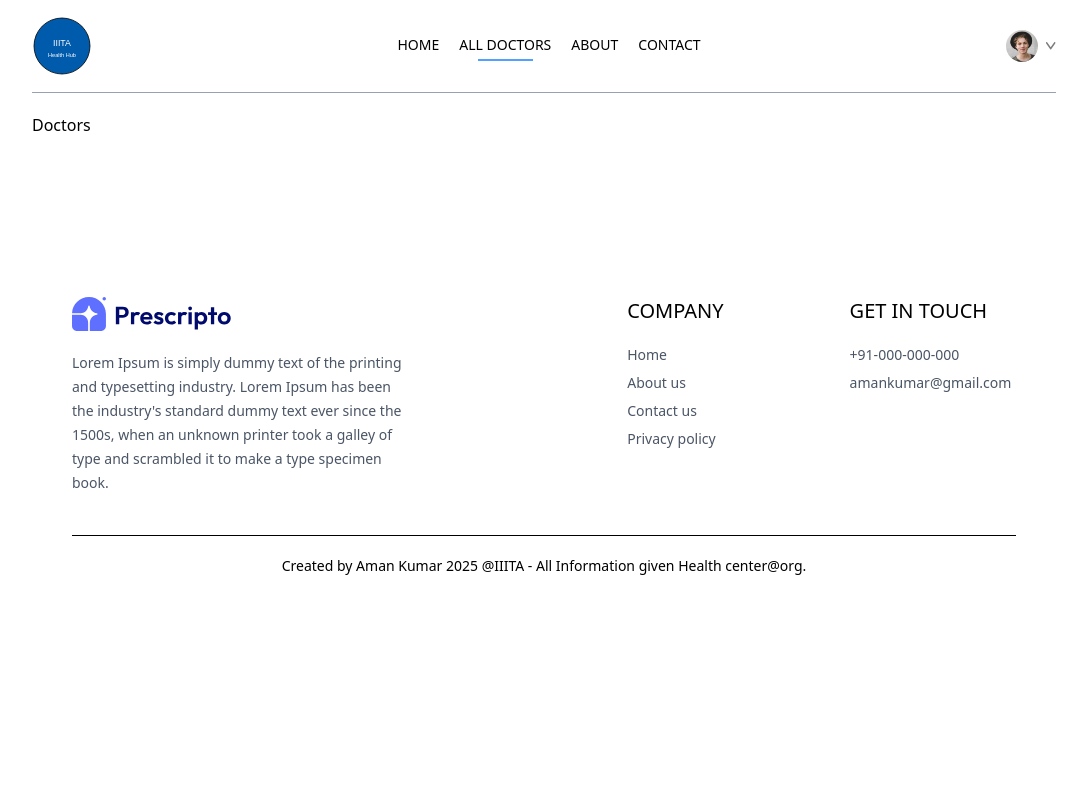
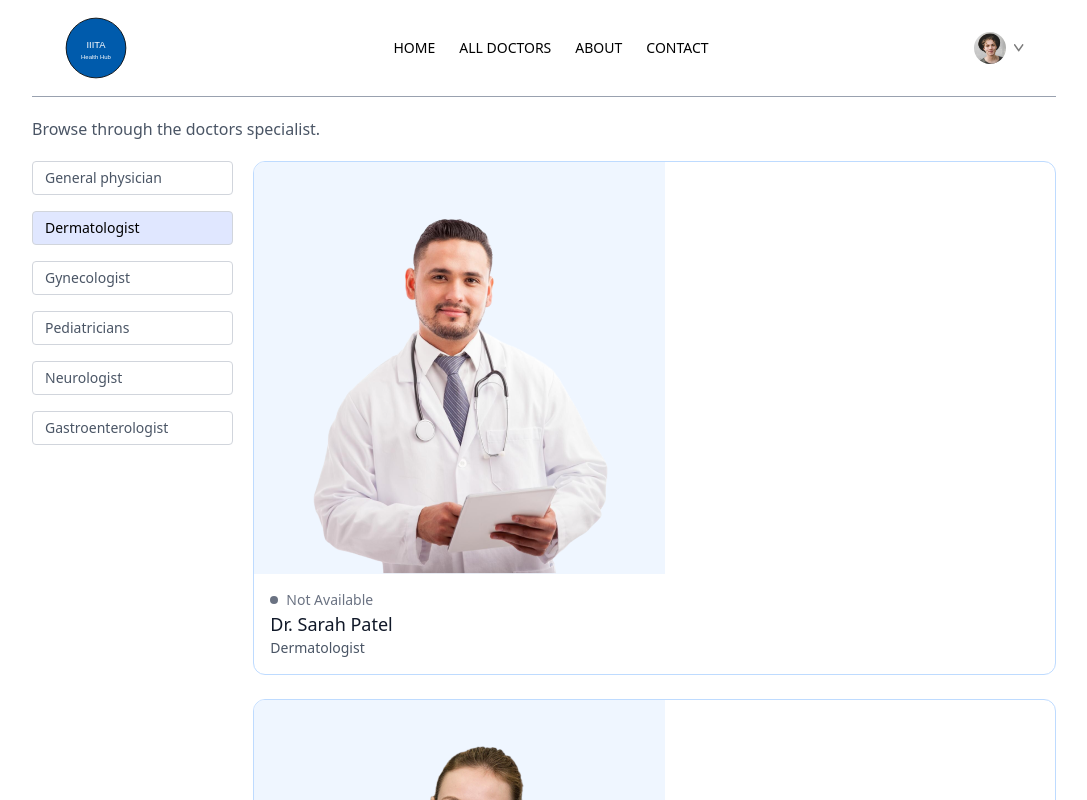
Before and after one commit to Amankumar8756/IIITA_Health_Hub, a React (Vite) app in the folder frontend2/: page /doctors/Dermatologist in a window 1280 px wide. Shown: the top 800 px of the page, without its empty margins (96-1183 px from the left). Built offline with nearby package versions, Linux system fonts and the light colour scheme.

Commit message:
Appointmen-carryon

```diff
--- a/frontend2/src/App.jsx
+++ b/frontend2/src/App.jsx
@@ -17,13 +17,13 @@ const App = () => {
       <Navbar />
       <Routes>
          <Route path='/' element={<Home />}/>
-          <Route path='/doctors/:speciality' element={<Doctors />}/>
+         <Route path="/doctors/:speciality" element={<Doctors />} />
           <Route path='/about' element={<About />}/>
           <Route path='/contact' element={<Contact />}/>
           <Route path='/login' element={<Login/>}/>
           <Route path='/myprofile' element={<Myprofile/>}/>
           <Route path='/my-appointments' element={<MyAppointment />}/>
-          <Route path='/appointment' element={<Appoinment />}/>
+          <Route path='/appointment/:id' element={<Appoinment />}/>
       </Routes>
       <Footer />
 
--- a/frontend2/src/components/navbar.jsx
+++ b/frontend2/src/components/navbar.jsx
@@ -1,64 +1,105 @@
-import { NavLink, useNavigate } from "react-router-dom";
+import React, { useState } from "react";
+import { useNavigate } from "react-router-dom";
 import { assets } from "../assets/assets";
-import React, { useState } from "react";
-import Appoinment from "../pages/Appoinment";
 
 const Navbar = () => {
   const navigate = useNavigate();
   const [showMenu, setShowMenu] = useState(false);
   const [token, setToken] = useState(true);
 
+  const navItems = [
+    { name: "HOME", path: "/" },
+    { name: "ALL DOCTORS", path: "/doctors/:speciality" },
+    { name: "ABOUT", path: "/about" },
+    { name: "CONTACT", path: "/contact" },
+  ];
+
   return (
-    <div className="flex items-center justify-between text-sm py-4 mb-5 border-b border-b-gray-400">
-      <img className="w-15 cursor-pointer" src={assets.aman} alt="" />
+    <div className="relative">
+      <div className="flex items-center justify-between text-sm py-4 mb-5 border-b border-b-gray-400 px-4 md:px-8">
+        <img
+          onClick={() => navigate("/")}
+          className="w-16 cursor-pointer"
+          src={assets.aman}
+          alt="Logo"
+        />
 
-      <ul className="hidden md:flex items-start gap-5 font-medium">
-        <NavLink to="/">
-          <li className="py-1">HOME</li>
-          <hr className="border-none outline-none h-0.5 bg-blue-400 w-3/5 m-auto hidden" />
-        </NavLink>
+        {/* Hamburger Icon for small screens */}
+        <div className="md:hidden">
+          <button onClick={() => setShowMenu(!showMenu)}>
+            <img className="w-6" src={assets.menu_icon} alt="menu icon" />
+          </button>
+        </div>
 
-        <NavLink to="/doctors">
-          <li className="py-1">ALL DOCTORS</li>
-          <hr className="border-none outline-none h-0.5 bg-blue-400 w-3/5 m-auto hidden" />
-        </NavLink>
-
-        <NavLink to="/about">
-          <li className="py-1">ABOUT</li>
-          <hr className="border-none outline-none h-0.5  bg-blue-400 w-3/5 m-auto hidden" />
-        </NavLink>
-
-        <NavLink to="/contact">
-          <li className="py-1">CONTACT</li>
-          <hr className="border-none outline-none h-0.5 bg-blue-400 w-3/5 m-auto hidden" />
-        </NavLink>
+        {/* Desktop Menu */}
+        <ul className="hidden md:flex items-center gap-6 font-medium">
+          {navItems.map((item, index) => (
+            <li
+              key={index}
+              className="cursor-pointer hover:text-blue-600 py-1"
+              onClick={() => navigate(item.path)}
+            >
+              {item.name}
+            </li>
+          ))}
         </ul>
 
-      <div className="flex">
+        {/* Profile / Auth Button - Desktop Only */}
+        <div className="hidden md:flex items-center">
           {token ? (
             <div className="flex items-center gap-2 cursor-pointer group relative">
-            <img className="w-8 rounded-full" src={assets.profile_pic} alt="" />
-            <img className="w-2.5" src={assets.dropdown_icon} alt="" />
-            <div className='absolute top-0 right-0 pt-14 text-base font-medium text-gray-600 z-20 hidden group-hover:block'>
-              <div>
-                <p onClick={()=>navigate( 'my-profile')} className="hover:text-black cursor-pointer">My Profile</p>
-                <p  onClick={()=>navigate('my-appoinments')} className="hover:text-black cursor-pointer">
-                  MyAppointments
-                </p>
-                <p onClick={()=>setToken(false)} className="hover:text-black cursor-pointer">Logout</p>
-              </div>
+              <img className="w-8 rounded-full" src={assets.profile_pic} alt="Profile" />
+              <img className="w-2.5" src={assets.dropdown_icon} alt="Dropdown" />
+              <div className="absolute top-12 right-0 p-3 bg-white shadow-lg rounded-md text-sm font-medium text-gray-700 z-20 hidden group-hover:block">
+                <p onClick={() => navigate("/myprofile")} className="hover:text-black cursor-pointer mb-1">My Profile</p>
+                <p onClick={() => navigate("/my-appointments")} className="hover:text-black cursor-pointer mb-1">MyAppointments</p>
+                <p onClick={() => setToken(false)} className="hover:text-black cursor-pointer">Logout</p>
               </div>
             </div>
           ) : (
             <button
               onClick={() => navigate("/login")}
-            className="bg-blue-800 text-white px-8 py-3 rounded-full font-light hidden md:block"
+              className="bg-blue-800 text-white px-6 py-2 rounded-full text-sm"
             >
               Create Account
             </button>
           )}
         </div>
       </div>
+
+      {/* Mobile Dropdown Menu */}
+      {showMenu && (
+        <div className="md:hidden px-4 pb-4 space-y-3 font-medium">
+          {navItems.map((item, index) => (
+            <div
+              key={index}
+              className="cursor-pointer hover:text-blue-600"
+              onClick={() => {
+                navigate(item.path);
+                setShowMenu(false);
+              }}
+            >
+              {item.name}
+            </div>
+          ))}
+
+          {token ? (
+            <>
+              <div onClick={() => { navigate("/myprofile"); setShowMenu(false); }} className="hover:text-black cursor-pointer">My Profile</div>
+              <div onClick={() => { navigate("/my-appointments"); setShowMenu(false); }} className="hover:text-black cursor-pointer">MyAppointments</div>
+              <div onClick={() => { setToken(false); setShowMenu(false); }} className="hover:text-black cursor-pointer">Logout</div>
+            </>
+          ) : (
+            <button
+              onClick={() => { navigate("/login"); setShowMenu(false); }}
+              className="bg-blue-800 text-white px-6 py-2 rounded-full"
+            >
+              Create Account
+            </button>
+          )}
+        </div>
+      )}
+    </div>
   );
 };
 
--- a/frontend2/src/pages/Appoinment.jsx
+++ b/frontend2/src/pages/Appoinment.jsx
@@ -1,9 +1,83 @@
-import React from 'react'
+import React, { useContext, useEffect, useState } from 'react';
+import { useParams } from 'react-router-dom';
+import { AppContext } from '../context/AppContext';
+import { assets } from '../assets/assets'; // ✅ Ensure this is correctly pointing
+const currencySymbol = '₹'; // Or '$' based on your app
 
 const Appoinment = () => {
+  const { id } = useParams();
+  const { doctors } = useContext(AppContext);
+  const [docInfo, setDocInfo] = useState(null);
+
+  useEffect(() => {
+    const fetchDocInfo = () => {
+      const foundDoc = doctors.find((doc) => doc._id === id);
+      setDocInfo(foundDoc);
+      console.log(foundDoc);
+    };
+
+    fetchDocInfo();
+  }, [doctors, id]);
+
+  if (!docInfo) {
+    return <div className="p-4 text-gray-500">Loading doctor details...</div>;
+  }
+
   return (
-    <div>Appoinment</div>
-  )
-}
+    <div className="p-4 sm:p-8">
+      {/* doctors details */}
+      <div className="flex flex-col sm:flex-row gap-6">
+        {/* Doctor Image */}
+        <div className="w-full sm:w-72">
+          <img
+            className="bg-cyan-500 w-full object-cover rounded-lg"
+            src={docInfo.image}
+            alt="Doctor"
+          />
+        </div>
 
-export default Appoinment
+        {/* Doctor Info */}
+        <div className="flex-1 border border-gray-300 rounded-lg p-6 bg-white shadow-md">
+          {/* Name + Verified */}
+          <p className="flex items-center gap-2 text-2xl font-semibold text-gray-900">
+            {docInfo.name}
+            <img
+              className="w-5"
+              src={assets.verified_icon}
+              alt="Verified"
+            />
+          </p>
+
+          {/* Degree + Experience */}
+          <div className="flex items-center gap-3 text-sm mt-2 text-gray-700">
+            <p>{docInfo.degree} - {docInfo.speciality}</p>
+            <button className="py-0.5 px-2 border border-gray-300 text-xs rounded-full">
+              {docInfo.experience}
+            </button>
+          </div>
+
+          {/* About Section */}
+          <div className="mt-4">
+            <p className="flex items-center gap-2 text-sm font-medium text-gray-900">
+              About
+              <img className="w-4" src={assets.info_icon} alt="info" />
+            </p>
+            <p className="text-sm text-gray-600 mt-1">
+              {docInfo.about}
+            </p>
+          </div>
+
+          {/* Fees */}
+          <p className="text-gray-500 font-medium mt-4">
+            Appointment fee:{" "}
+            <span className="text-gray-700 font-semibold">
+              {currencySymbol}{docInfo.fees}
+            </span>
+          </p>
+        </div>
+      </div>
+    </div>
+  );
+};
+
+export default Appoinment;
--- a/frontend2/src/pages/Doctors.jsx
+++ b/frontend2/src/pages/Doctors.jsx
@@ -1,9 +1,150 @@
-import React from 'react'
+import React, { useContext, useEffect, useState } from "react";
+import { useNavigate, useParams } from "react-router-dom";
+import { AppContext } from "../context/AppContext";
 
 const Doctors = () => {
+  const { speciality } = useParams();
+  const [filterDoc, setFilterDoc] = useState([]);
+  const [showFilter, setShowFilter] = useState(false);
+  const navigate = useNavigate();
+  const { doctors } = useContext(AppContext);
+
+  const applyFilter = () => {
+    if (speciality) {
+      setFilterDoc(doctors.filter((doc) => doc.speciality === speciality));
+    } else {
+      setFilterDoc(doctors);
+    }
+  };
+
+  useEffect(() => {
+    applyFilter();
+  }, [doctors, speciality]);
+
   return (
-    <div>Doctors</div>
-  )
-}
+    <div>
+      <p className="text-gray-600">Browse through the doctors specialist.</p>
+      <div className="flex flex-col sm:flex-row items-start gap-5 mt-5">
+        <button
+          className={`py-1 px-3 border rounded text-sm transition-all sm:hidden ${
+            showFilter ? "bg-primary text-white" : ""
+          }`}
+          onClick={() => setShowFilter((prev) => !prev)}
+        >
+          Filters
+        </button>
+        <div
+          className={`flex-col gap-4 text-sm text-gray-600 ${
+            showFilter ? "flex" : "hidden sm:flex"
+          }`}
+        >
+          <p
+            onClick={() =>
+              speciality === "General physician"
+                ? navigate("/doctors")
+                : navigate("/doctors/General physician")
+            }
+            className={`w-[94vw] sm:w-auto pl-3 py-1.5 pr-16 border border-gray-300 rounded transition-all cursor-pointer ${
+              speciality === "General physician"
+                ? "bg-indigo-100 text-black"
+                : ""
+            }`}
+          >
+            General physician
+          </p>
+          <p
+            onClick={() =>
+              speciality === "Dermatologist"
+                ? navigate("/doctors")
+                : navigate("/doctors/Dermatologist")
+            }
+            className={`w-[94vw] sm:w-auto pl-3 py-1.5 pr-16 border border-gray-300 rounded transition-all cursor-pointer ${
+              speciality === "Dermatologist" ? "bg-indigo-100 text-black" : ""
+            }`}
+          >
+            Dermatologist
+          </p>
+          <p
+            onClick={() =>
+              speciality === "Gynecologist"
+                ? navigate("/doctors")
+                : navigate("/doctors/Gynecologist")
+            }
+            className={`w-[94vw] sm:w-auto pl-3 py-1.5 pr-16 border border-gray-300 rounded transition-all cursor-pointer ${
+              speciality === "Gynecologist" ? "bg-indigo-100 text-black" : ""
+            }`}
+          >
+            Gynecologist
+          </p>
+          <p
+            onClick={() =>
+              speciality === "Pediatricians"
+                ? navigate("/doctors")
+                : navigate("/doctors/Pediatricians")
+            }
+            className={`w-[94vw] sm:w-auto pl-3 py-1.5 pr-16 border border-gray-300 rounded transition-all cursor-pointer ${
+              speciality === "Pediatricians" ? "bg-indigo-100 text-black" : ""
+            }`}
+          >
+            Pediatricians
+          </p>
+          <p
+            onClick={() =>
+              speciality === "Neurologist"
+                ? navigate("/doctors")
+                : navigate("/doctors/Neurologist")
+            }
+            className={`w-[94vw] sm:w-auto pl-3 py-1.5 pr-16 border border-gray-300 rounded transition-all cursor-pointer ${
+              speciality === "Neurologist" ? "bg-indigo-100 text-black" : ""
+            }`}
+          >
+            Neurologist
+          </p>
+          <p
+            onClick={() =>
+              speciality === "Gastroenterologist"
+                ? navigate("/doctors")
+                : navigate("/doctors/Gastroenterologist")
+            }
+            className={`w-[94vw] sm:w-auto pl-3 py-1.5 pr-16 border border-gray-300 rounded transition-all cursor-pointer ${
+              speciality === "Gastroenterologist"
+                ? "bg-indigo-100 text-black"
+                : ""
+            }`}
+          >
+            Gastroenterologist
+          </p>
+        </div>
+        <div className="w-full grid grid-cols-auto gap-4 gap-y-6">
+          {filterDoc.map((item, index) => (
+            <div
+              onClick={() => navigate(`/appointment/${item._id}`)}
+              className="border border-blue-200 rounded-xl overflow-hidden cursor-pointer hover:translate-y-[-10px] transition-all duration-500"
+              key={index}
+            >
+              <img className="bg-blue-50" src={item.image} alt="" />
+              <div className="p-4">
+                <div
+                  className={`flex items-center gap-2 text-sm text-center ${
+                    item.available ? "text-green-500" : "text-gray-500"
+                  } `}
+                >
+                  <p
+                    className={`w-2 h-2 ${
+                      item.available ? "bg-green-500" : "bg-gray-500"
+                    } rounded-full`}
+                  ></p>
+                  <p>{item.available ? "Available" : "Not Available"}</p>
+                </div>
+                <p className="text-gray-900 text-lg font-medium">{item.name}</p>
+                <p className="text-gray-600 text-sm">{item.speciality}</p>
+              </div>
+            </div>
+          ))}
+        </div>
+      </div>
+    </div>
+  );
+};
 
-export default Doctors
+export default Doctors;
```
Lines whose indentation alone changed are shown as unchanged.
